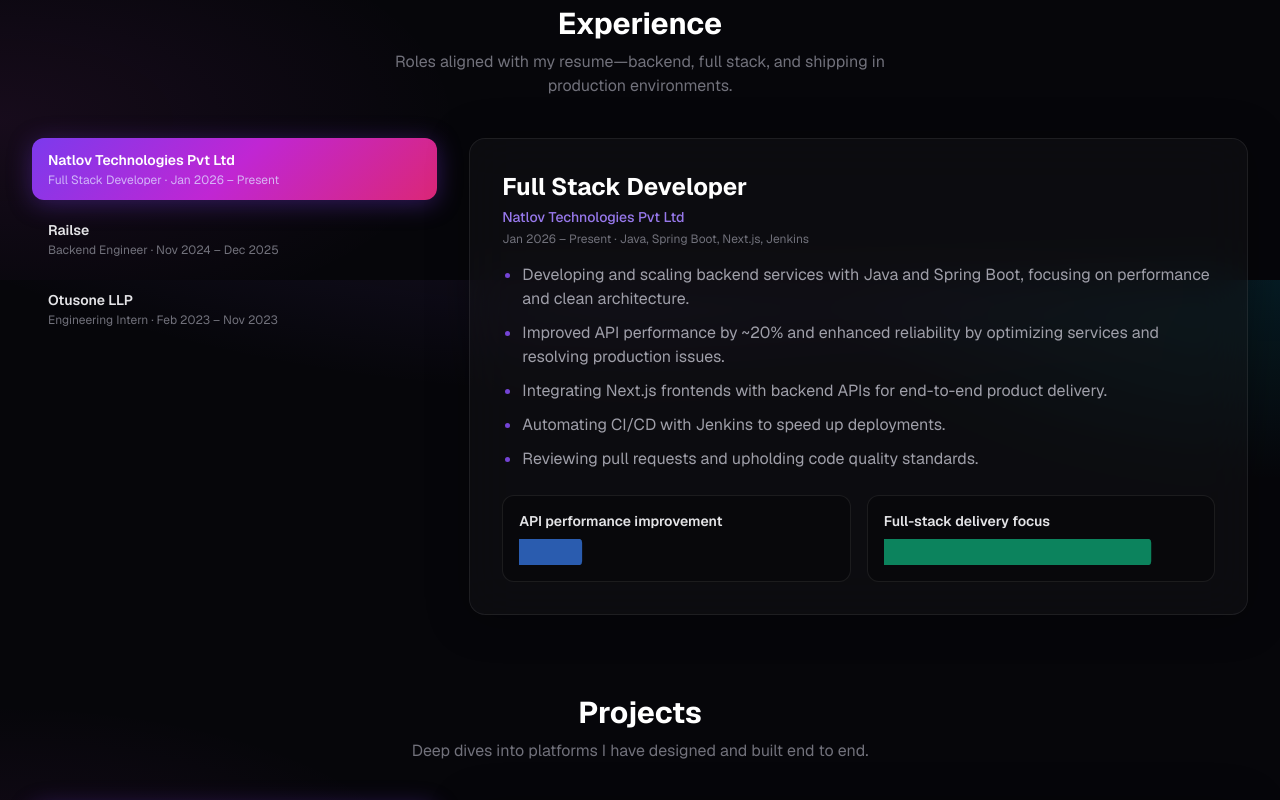
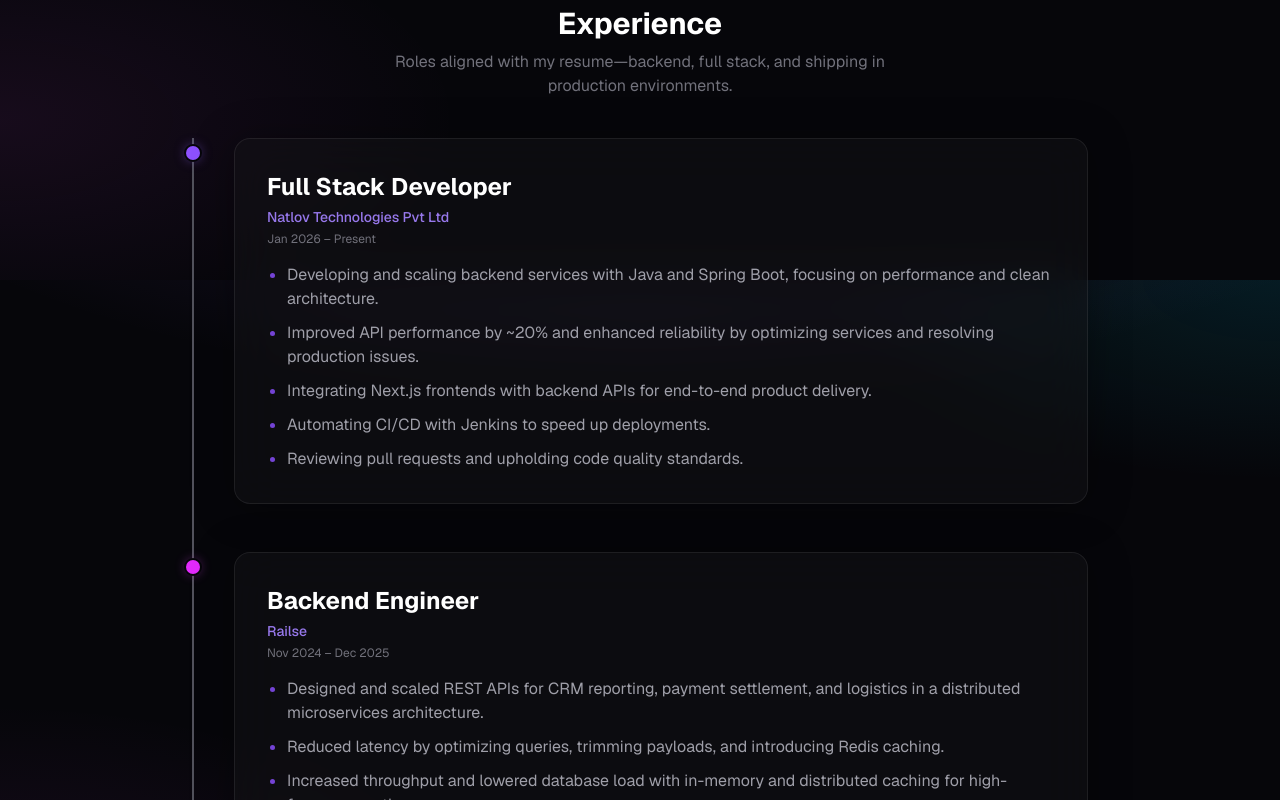
Before and after one commit to hellfire20031998/Himanshu_Singh, a Next.js app: page / in a window 1280 px wide. Shown: the part 1320-2120 px from the top of the page. Built offline with nearby package versions, Linux system fonts and the light colour scheme.

Commit message:
updated exp

```diff
--- a/src/components/portfolio/sections/WorkExperienceSection.jsx
+++ b/src/components/portfolio/sections/WorkExperienceSection.jsx
@@ -1,22 +1,82 @@
+'use client';
+
 import { motion } from 'framer-motion';
 import { resumeData } from '@/data/resumeData';
-import { sectionReveal } from '@/lib/motion';
-import { TabbedPanel } from '../TabbedPanel';
+import { sectionReveal, staggerContainer, staggerItem } from '@/lib/motion';
+
+/** Dot colors cycle for each role; ring matches page background so the track reads cleanly. */
+const DOT_RING = 'ring-2 ring-[color:var(--background)]';
+const DOT_COLORS = [
+  'bg-violet-500 shadow-[0_0_12px_rgba(139,92,246,0.55)]',
+  'bg-fuchsia-500 shadow-[0_0_12px_rgba(217,70,239,0.45)]',
+  'bg-cyan-500 shadow-[0_0_12px_rgba(6,182,212,0.45)]',
+];
+
+const entryCard =
+  'rounded-xl sm:rounded-2xl border border-white/[0.08] bg-zinc-900/40 p-4 sm:p-6 md:p-8 backdrop-blur-xl shadow-[0_4px_40px_rgba(0,0,0,0.35)]';
 
 export function WorkExperienceSection() {
+  const jobs = resumeData.workExperience;
+
   return (
     <motion.section
       id="experience"
       className="mb-16 sm:mb-20 scroll-mt-[calc(3.5rem+env(safe-area-inset-top))] sm:scroll-mt-20"
       {...sectionReveal}
     >
-      <TabbedPanel
-        variant="work"
-        items={resumeData.workExperience}
-        defaultId={resumeData.workExperience[0].id}
-        sectionTitle="Experience"
-        sectionSubtitle="Roles aligned with my resume—backend, full stack, and shipping in production environments."
-      />
+      <motion.h2
+        className="text-2xl sm:text-3xl font-bold text-white mb-2 text-center text-balance px-1"
+        initial={{ opacity: 0, y: 14 }}
+        whileInView={{ opacity: 1, y: 0 }}
+        viewport={{ once: true }}
+        transition={{ duration: 0.45 }}
+      >
+        Experience
+      </motion.h2>
+      <motion.p
+        className="text-center text-zinc-500 mb-8 sm:mb-10 max-w-2xl mx-auto text-sm sm:text-base px-1 text-pretty"
+        initial={{ opacity: 0, y: 10 }}
+        whileInView={{ opacity: 1, y: 0 }}
+        viewport={{ once: true }}
+        transition={{ duration: 0.45, delay: 0.06 }}
+      >
+        Roles aligned with my resume—backend, full stack, and shipping in production environments.
+      </motion.p>
+
+      <div className="relative border-l-2 border-solid border-zinc-600 pl-8 sm:pl-10 max-w-4xl mx-auto">
+        <motion.div
+          className="flex flex-col gap-10 sm:gap-12"
+          variants={staggerContainer}
+          initial="hidden"
+          whileInView="show"
+          viewport={{ once: true, margin: '-20px' }}
+        >
+          {jobs.map((job, index) => (
+            <motion.article
+              key={job.id}
+              variants={staggerItem}
+              className="relative min-w-0"
+            >
+              <div
+                className={`absolute top-1.5 sm:top-2 size-3 sm:size-3.5 rounded-full -translate-x-1/2 left-[calc(-2rem-1px)] sm:left-[calc(-2.5rem-1px)] ${DOT_RING} ${DOT_COLORS[index % DOT_COLORS.length]}`}
+                aria-hidden
+              />
+              <div className={entryCard}>
+                <h3 className="text-lg sm:text-xl md:text-2xl font-bold text-white mb-1 text-pretty">
+                  {job.role}
+                </h3>
+                <p className="text-sm font-medium text-violet-400/90 mb-1 break-words">{job.company}</p>
+                <p className="text-xs text-zinc-500 mb-4 break-words">{job.period}</p>
+                <ul className="list-disc pl-4 sm:pl-5 space-y-2.5 text-zinc-400 marker:text-violet-500/80 text-sm sm:text-base [word-break:break-word]">
+                  {job.bullets.map((b, i) => (
+                    <li key={i}>{b}</li>
+                  ))}
+                </ul>
+              </div>
+            </motion.article>
+          ))}
+        </motion.div>
+      </div>
     </motion.section>
   );
 }
--- a/src/data/portfolio.json
+++ b/src/data/portfolio.json
@@ -63,15 +63,6 @@
           "Integrating Next.js frontends with backend APIs for end-to-end product delivery.",
           "Automating CI/CD with Jenkins to speed up deployments.",
           "Reviewing pull requests and upholding code quality standards."
-        ],
-        "metrics": [
-          { "label": "API performance improvement", "value": 20, "color": "rgba(59, 130, 246, 0.7)" },
-          {
-            "label": "Full-stack delivery focus",
-            "value": 85,
-            "color": "rgba(16, 185, 129, 0.7)",
-            "customLabel": "Next.js + Spring Boot APIs"
-          }
         ]
       },
       {
@@ -85,20 +76,6 @@
           "Reduced latency by optimizing queries, trimming payloads, and introducing Redis caching.",
           "Increased throughput and lowered database load with in-memory and distributed caching for high-frequency paths.",
           "Contributed to backend architecture for reliable inter-service communication and data consistency."
-        ],
-        "metrics": [
-          {
-            "label": "High-traffic path caching",
-            "value": 78,
-            "color": "rgba(239, 68, 68, 0.7)",
-            "customLabel": "Redis + in-memory (hot paths)"
-          },
-          {
-            "label": "API surface (business domains)",
-            "value": 92,
-            "color": "rgba(59, 130, 246, 0.7)",
-            "customLabel": "CRM · settlement · logistics"
-          }
         ]
       },
       {
@@ -112,13 +89,6 @@
           "Improved frontend components—higher engagement (~20%), better UX (~25%).",
           "Shipped cron-based push notifications, boosting engagement ~15%.",
           "Designed email automation that reduced manual operational effort ~40%."
-        ],
-        "metrics": [
-          { "label": "Reduction in API response time", "value": 30, "color": "rgba(16, 185, 129, 0.7)" },
-          { "label": "Increase in customer engagement", "value": 20, "color": "rgba(59, 130, 246, 0.7)" },
-          { "label": "Improvement in user satisfaction (UX)", "value": 25, "color": "rgba(59, 130, 246, 0.7)" },
-          { "label": "Lift from push notifications", "value": 15, "color": "rgba(249, 115, 22, 0.7)" },
-          { "label": "Reduction in manual workload", "value": 40, "color": "rgba(16, 185, 129, 0.7)" }
         ]
       }
     ],
```
